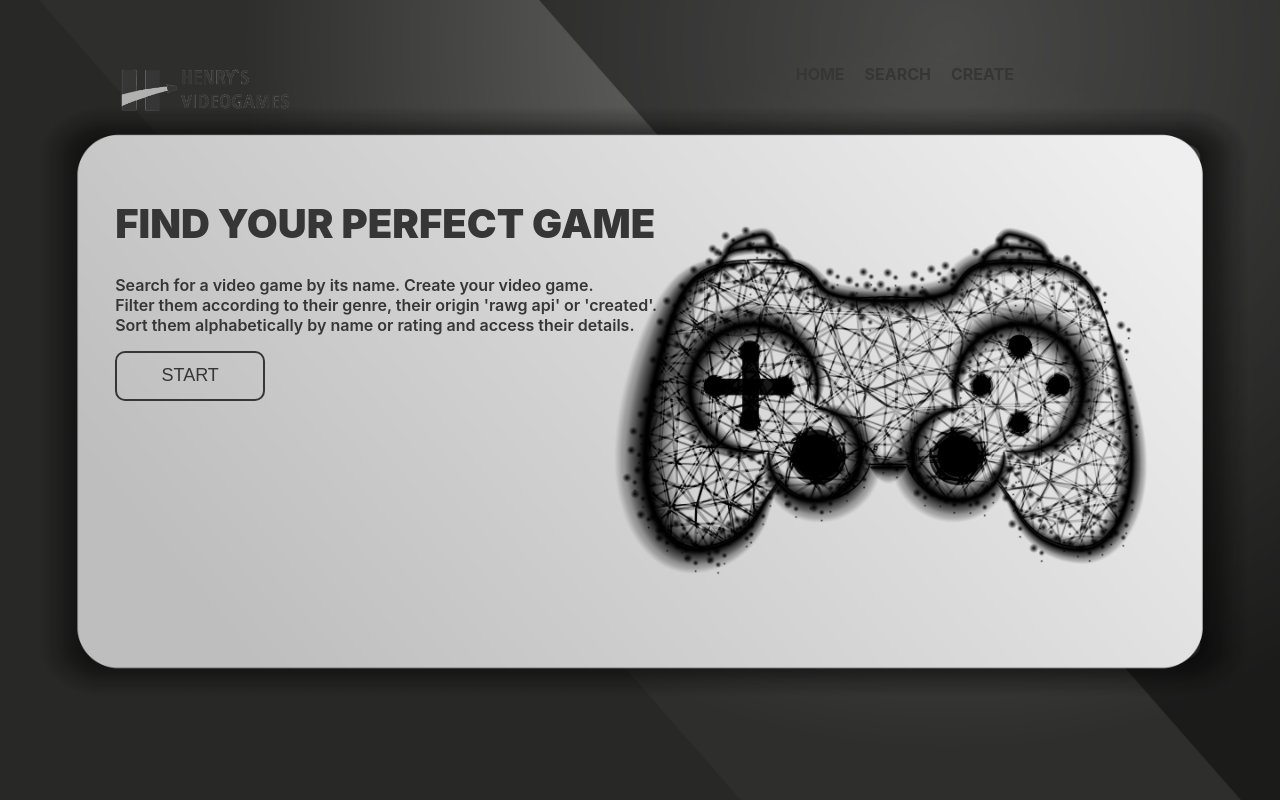
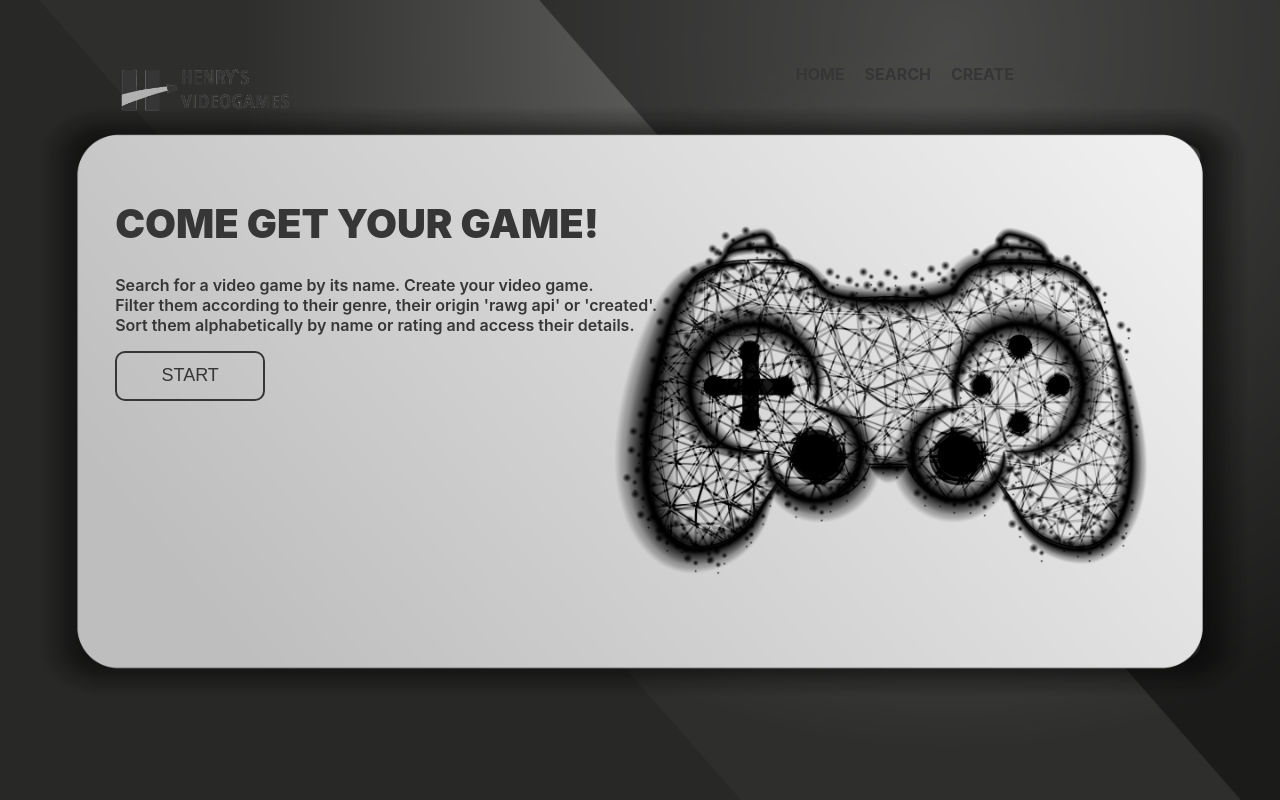
Before and after one commit to EEA94/PI-Videogames, a React (Create React App) app in the folder client/: page / in a window 1280 px wide. Built offline with nearby package versions, Linux system fonts and the light colour scheme; no server answers.

Commit message:
last commit

```diff
--- a/client/src/components/LandingPage.jsx
+++ b/client/src/components/LandingPage.jsx
@@ -14,7 +14,7 @@ export default function LandingPage(){
                 <Link to='/videogame'><span>CREATE</span></Link>
             </div>
             <div className={styles.description}>
-                <h1>FIND YOUR PERFECT GAME</h1>
+                <h1>COME GET YOUR GAME!</h1>
                 <p>Search for a video game by its name. Create your video game.<br/>
                     Filter them according to their genre, their origin 'rawg api' or 'created'.<br/>
                     Sort them alphabetically by name or rating and access their details.</p>
```
